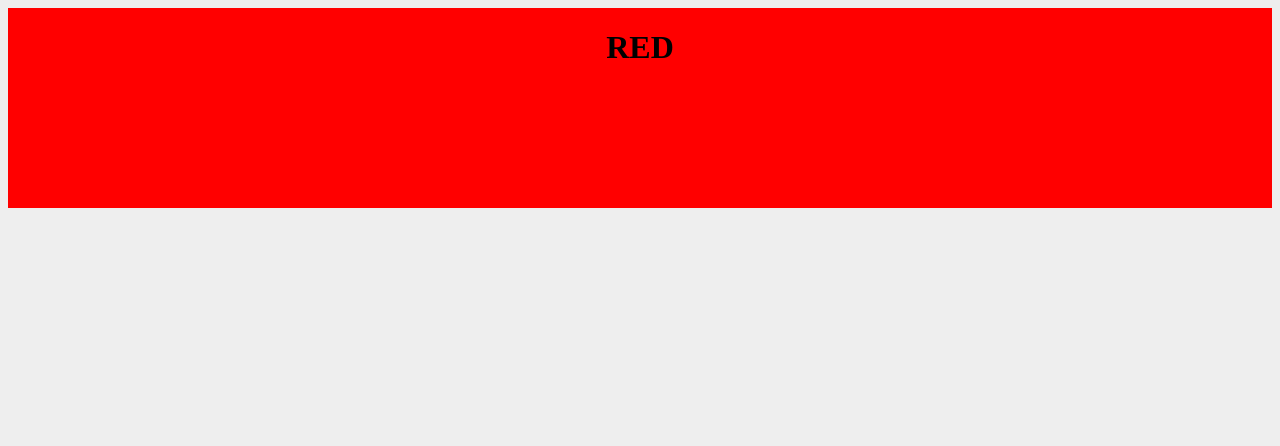
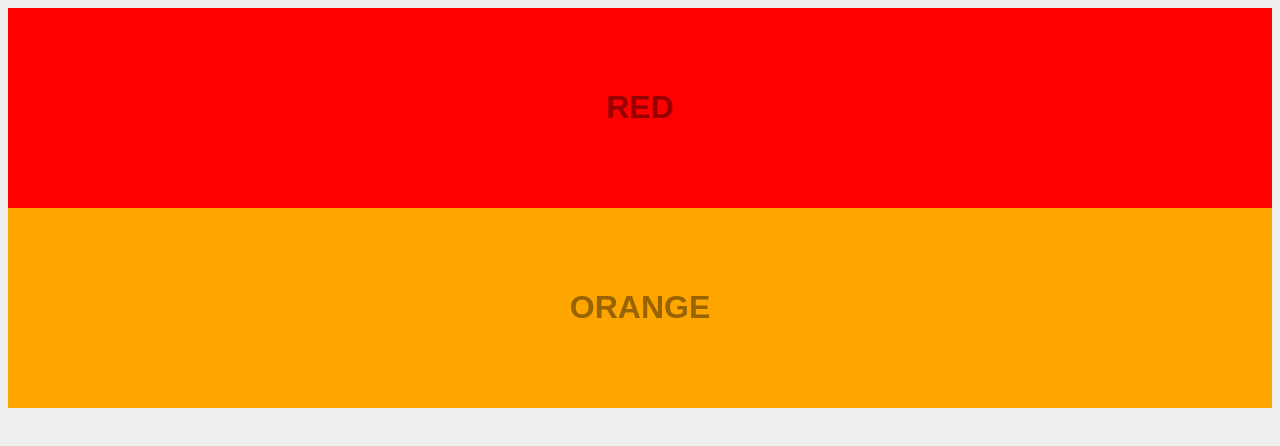
Before and after one commit to ThumbsUpGif/RainbowProject, a plain HTML site: page index.html in a window 1280 px wide. Drawn offline with Linux system fonts and the light colour scheme.

Commit message:
added orange colour

```diff
--- a/index.html
+++ b/index.html
@@ -15,5 +15,12 @@
         </div>
     </div>
 
+    <div class="orange_background">
+        <div class="colourname">
+    <h1>ORANGE</h1>
+        </div>
+    </div>
+
+
 </body>
 </html>
--- a/styles.css
+++ b/styles.css
@@ -4,11 +4,13 @@
 
 body {
     background-color: #eee;
+    font-family: Arial, Helvetica, sans-serif;
 }
 
 .colourname {
     position: absolute;
     left: 50%;
+    margin-top: 60px;
     /* top: 50%; */
     transform: translate(-50%, 0%);
 }
@@ -17,4 +19,12 @@ body {
     width: vw;
     height: 200px;
     background-color: red;
+    color: rgb(150, 0, 0);
 }
+
+.orange_background {
+    width: vw;
+    height: 200px;
+    background-color: orange;
+    color: rgb(152, 99, 2);
+}
```
